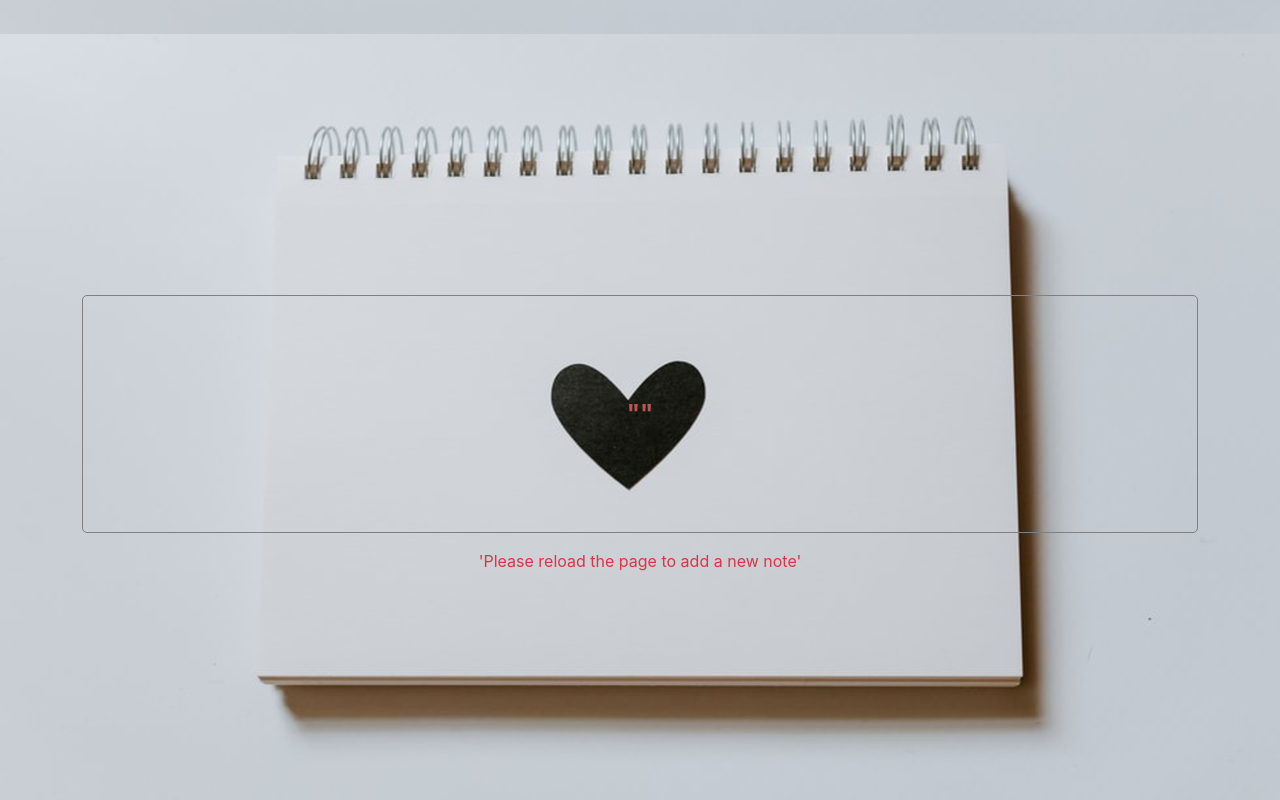
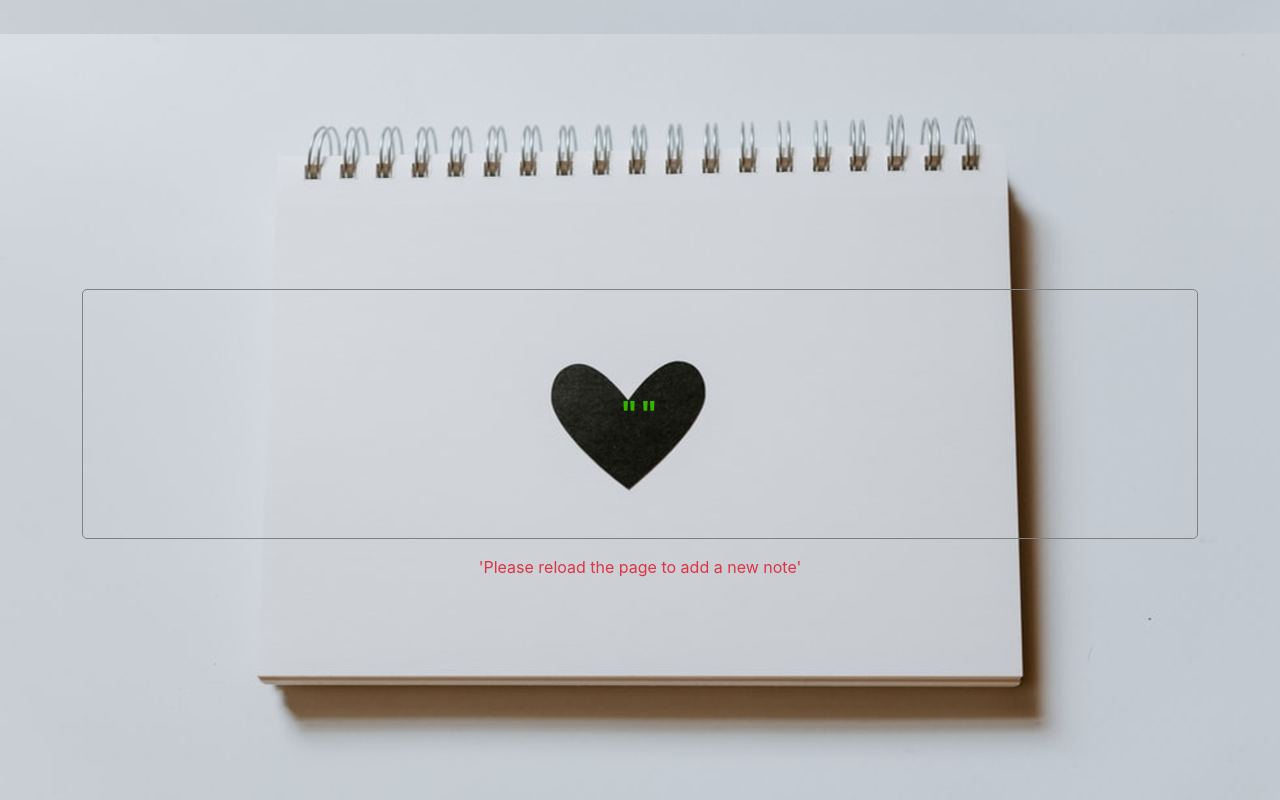
Before and after one commit to Imtious-coder/note-taking-app, a React (Create React App) app: page / in a window 1280 px wide. Shown: the part 814-1614 px from the top of the page. Built offline with nearby package versions, Linux system fonts and the light colour scheme.

Commit message:
Readme Updated

```diff
--- a/src/Components/Main/Main.css
+++ b/src/Components/Main/Main.css
@@ -60,10 +60,11 @@
 #Note-Text{
     padding-top: 100px;
     padding-bottom: 100px;
-    font-size: 24px;
+    font-size: 32px;
     overflow-x:auto;
-    color: rgba(245, 106, 106, 0.74);
+    color: rgb(51, 180, 0);
     border-radius: 5px;
+    letter-spacing: 2px;
     font-weight: bold;
     border: 1px solid grey;
 }
```
Also changed, not shown: 1 other file (tests, documents, lock files or other folders).
